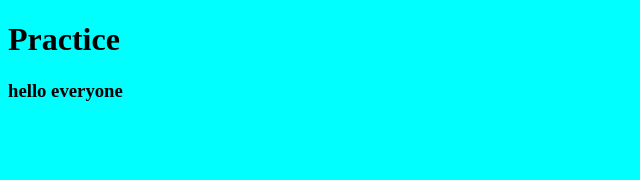
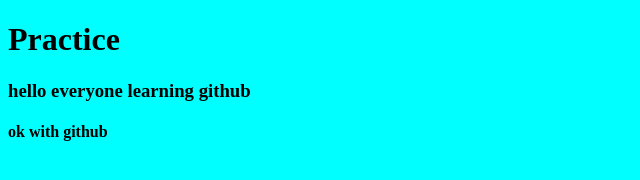
Before and after one commit to Rakesh-jatla/github-practice-, a plain HTML site: page index.html in a window 1280 px wide. Shown: the whole page, without its empty margins (0-640 px from the left). Drawn offline with Linux system fonts and the light colour scheme.

Commit message:
added a new line by rani

```diff
--- a/index.html
+++ b/index.html
@@ -8,7 +8,8 @@
 </head>
 <body>
     <h1>Practice</h1>
-    <h3>hello everyone</h3>
+    <h3>hello everyone learning github</h3>
+    <h4>ok with github</h4>
 
     <script src="script.js"></script>
 
```
